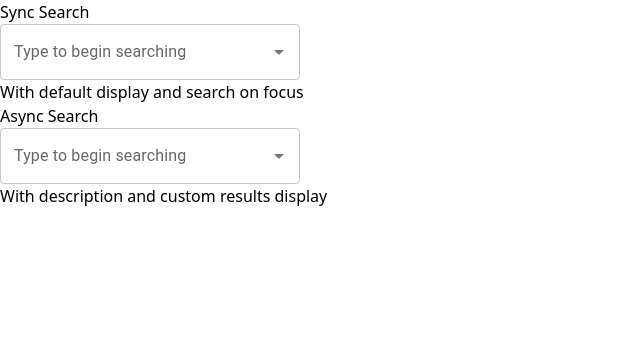
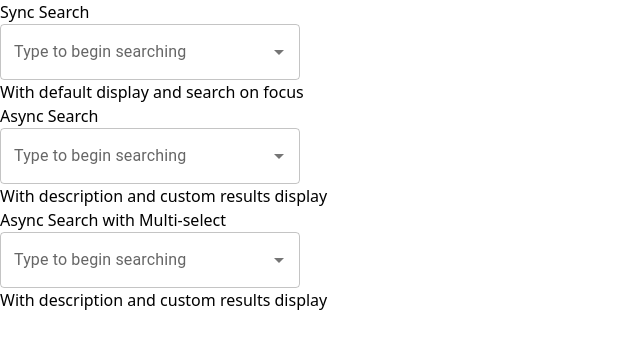
Before and after one commit to Teddies1/autocomplete-component, a React (Vite) app: page / in a window 1280 px wide. Shown: the top 348 px of the page, without its empty margins (0-640 px from the left). Built offline with nearby package versions, Linux system fonts and the light colour scheme.

Commit message:
fixed formatting

```diff
--- a/src/App.tsx
+++ b/src/App.tsx
@@ -1,15 +1,28 @@
 import './App.css'
-import { useState } from 'react';
 import AutoComplete from './searchbar/AutoComplete';
-import SearchResults from './searchbar/SearchResults';
 
 function App() {
-  const [results, setResults] = useState([]);
   return (
     <>
-      <div className='bg-white w-2/4 m-auto h-[100vh] gap-2 search-container flex flex-col justify-center items-center'>
-        <AutoComplete  description="With default display and search on focus" label="Sync Search" loading={false} />
-        <AutoComplete  description="With description and custom results display" label="Async Search" loading={true} />
+      <div className='search-container bg-white w-2/4 m-auto h-[100vh] gap-2 flex flex-col justify-center items-center'>
+        <AutoComplete
+          description="With default display and search on focus"
+          label="Sync Search"
+          loading={false}
+          multiple={true}
+        />
+        <AutoComplete
+          description="With description and custom results display"
+          label="Async Search"
+          loading={true}
+          multiple={false}
+        />
+        <AutoComplete
+          description="With description and custom results display"
+          label="Async Search with Multi-select"
+          loading={true}
+          multiple={true}
+        />
       </div>
     </>
   )
```
